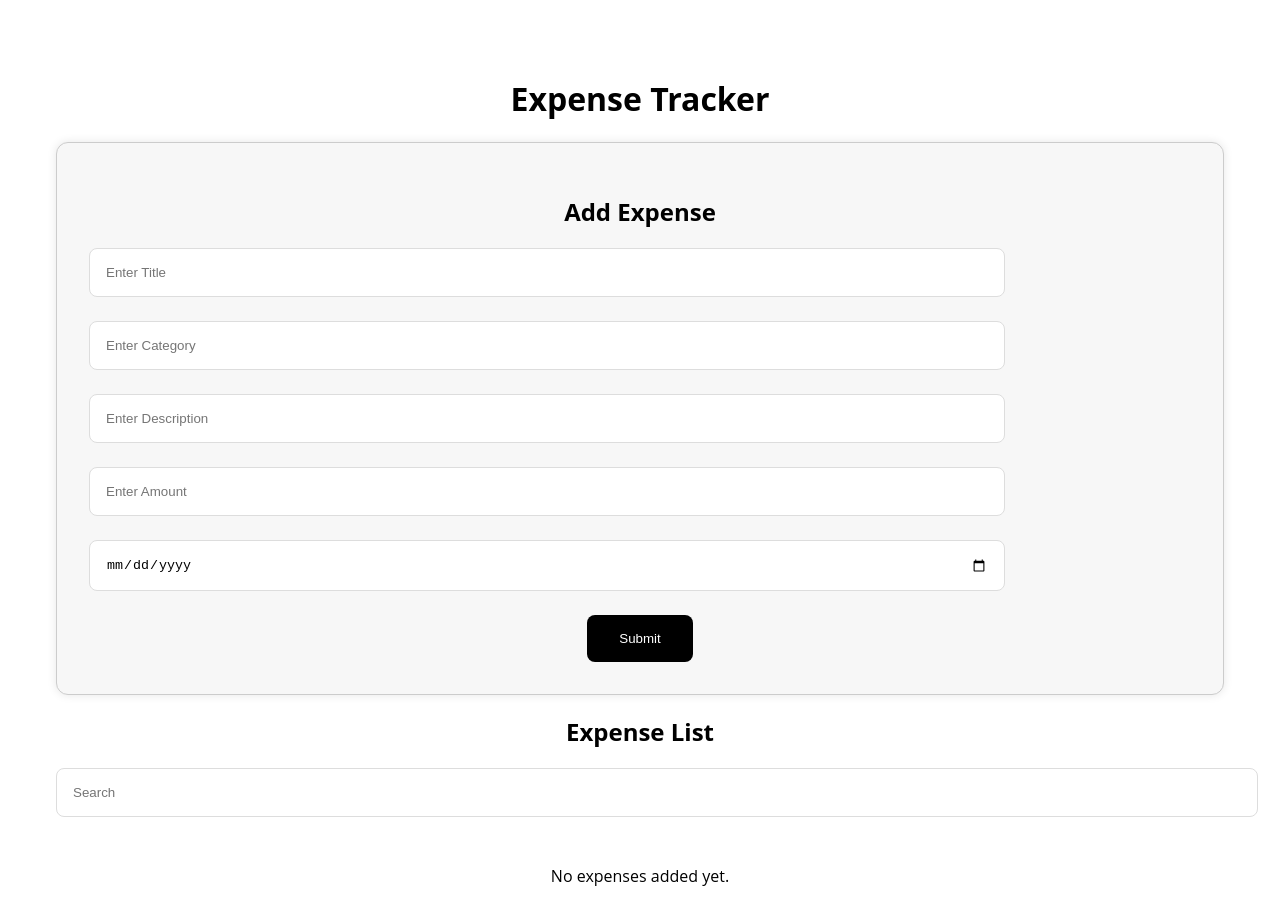
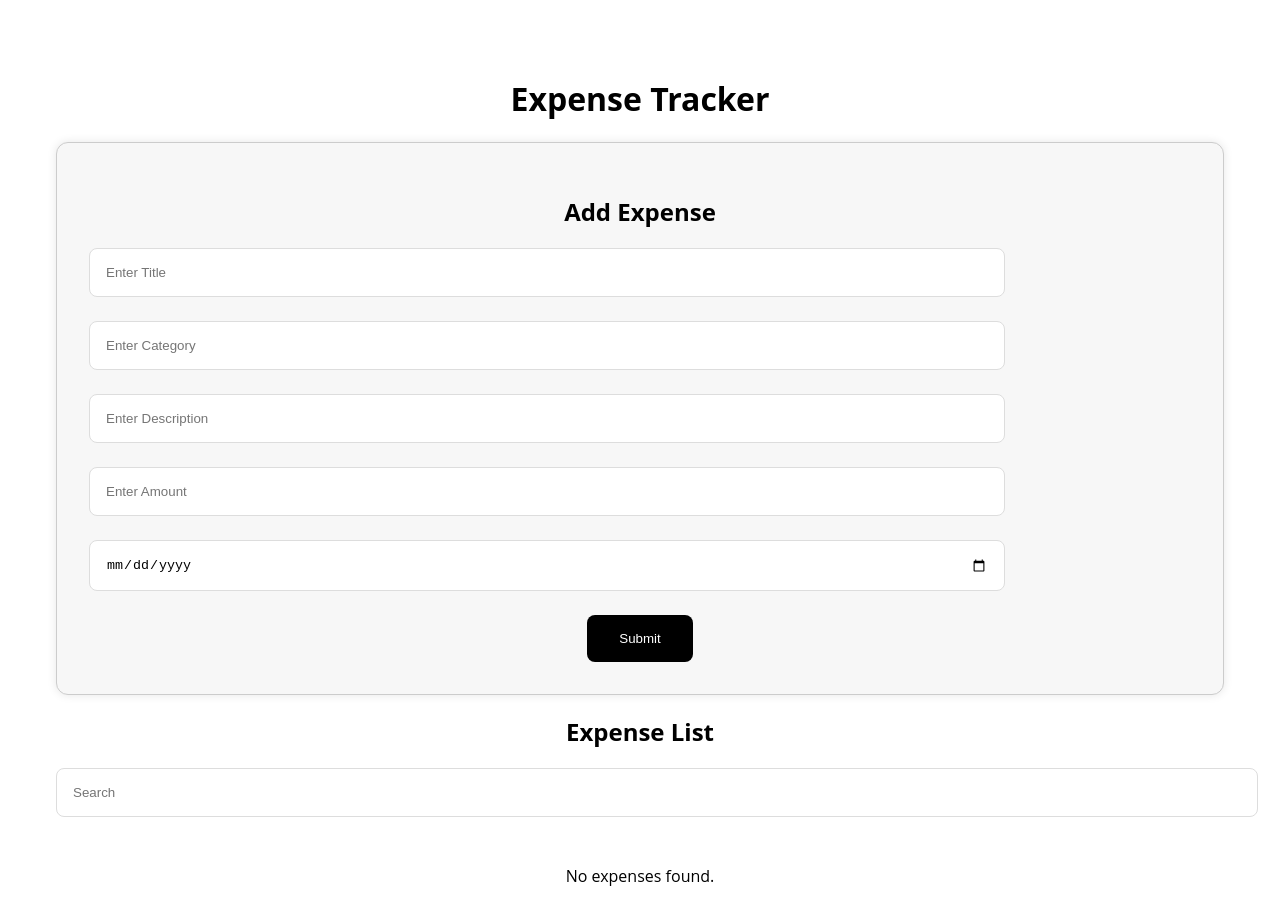
Before and after one commit to Spid3rmvn/expense-tracker, a React (Vite) app: page / in a window 1280 px wide. Shown: the top 924 px of the page. Built offline with nearby package versions, Linux system fonts and the light colour scheme.

Commit message:
update ExpenseList.jsx

```diff
--- a/src/components/ExpenseList.jsx
+++ b/src/components/ExpenseList.jsx
@@ -1,16 +1,35 @@
 import React from "react";
+import { useState } from "react";
 
 const ExpenseList = ({ expenses }) => {
+  const [searchTerm, setSearchTerm] = useState("");
+
+  // Handle search input change
+  const handleSearchChange = (e) => {
+    setSearchTerm(e.target.value);
+  };
+
+  // Filter expenses based on search term
+  const filteredExpenses = expenses.filter((expense) =>
+    expense.title.toLowerCase().includes(searchTerm.toLowerCase())
+  );
+
   return (
     <div className="expense-list">
       <h2>Expense List</h2>
-      <input type="text" placeholder="Search" className="searchExpense" />
+      <input
+        type="text"
+        placeholder="Search"
+        className="searchExpense"
+        value={searchTerm}
+        onChange={handleSearchChange}
+      />
 
-      {expenses.length === 0 ? (
-        <p>No expenses added yet.</p>
+      {filteredExpenses.length === 0 ? (
+        <p>No expenses found.</p>
       ) : (
         <ul>
-          {expenses.map((expense) => (
+          {filteredExpenses.map((expense) => (
             <li key={expense.id}>
               <strong>{expense.title}</strong> — Ksh{expense.amount} <br />
               <small>
```
